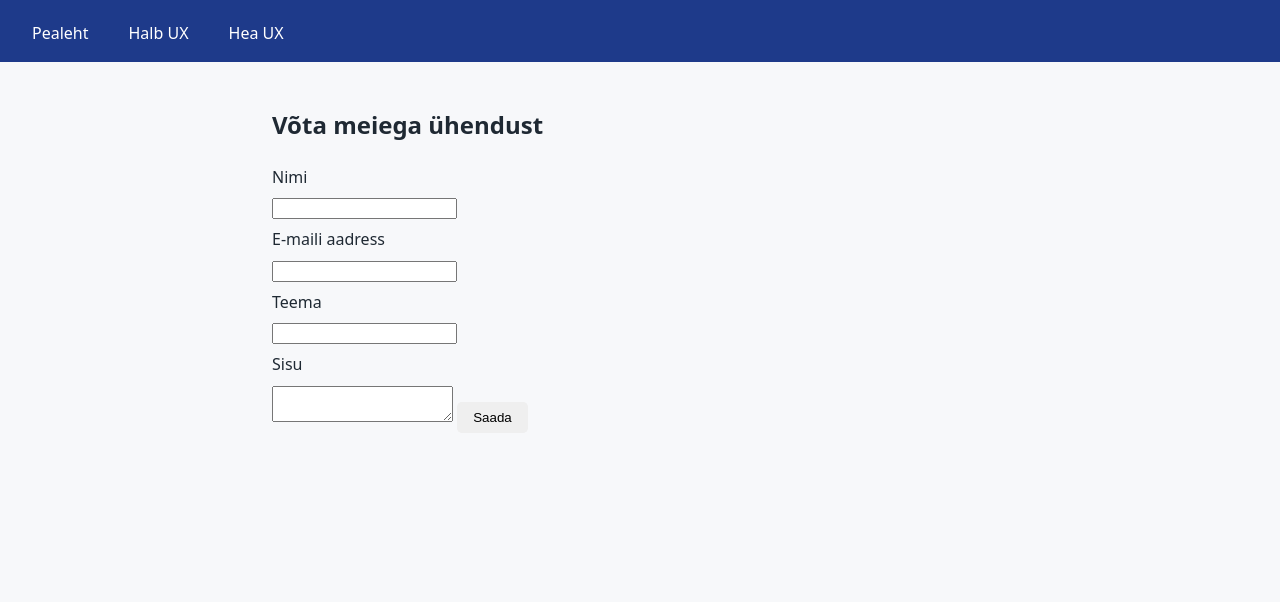
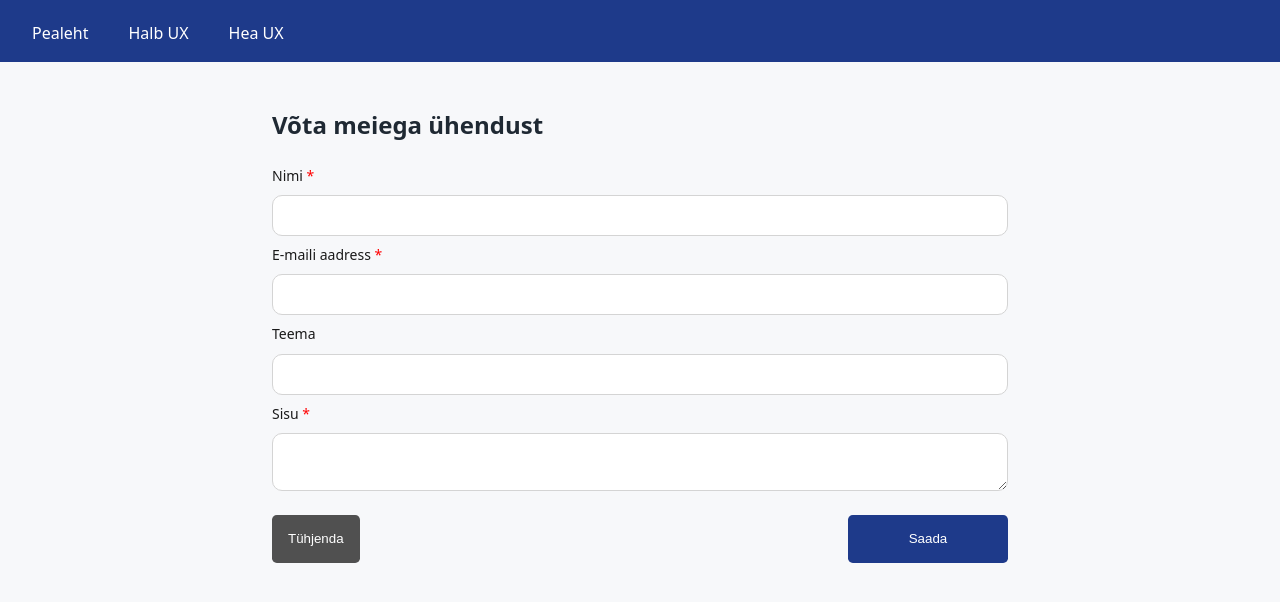
Before and after one commit to ks129/SE-projekt, a plain HTML site: page hea-ux.html in a window 1280 px wide. Shown: the part 72-674 px from the top of the page. Drawn offline with Linux system fonts and the light colour scheme.

Commit message:
Lisa hea UX kontaktivormile kujundus

```diff
--- a/hea-ux.html
+++ b/hea-ux.html
@@ -24,16 +24,27 @@
       <!-- TODO: Lisa mingisugune pilt -->
 
       <form action="/cgi-bin/contact.py" method="POST">
+        <div>
           <label for="name">Nimi</label>
           <input type="text" id="name" name="name" required>
+        </div>
+        <div>
           <label for="email">E-maili aadress</label>
           <input type="email" id="email" name="email" required>
+        </div>
+        <div>
           <label for="subject">Teema</label>
           <input type="text" id="subject" name="subject">
+        </div>
+        <div>
           <label for="content">Sisu</label>
           <textarea id="content" name="content" required></textarea>
+        </div>
 
-        <button type="submit">Saada</button>
+        <div class="buttons">
+          <button class="clear" type="button">Tühjenda</button>
+          <button class="submit" type="submit">Saada</button>
+        </div>
       </form>
     </div>
   </main>
--- a/style.css
+++ b/style.css
@@ -89,6 +89,53 @@ a:focus-visible {
   cursor: not-allowed;
 }
 
+.good-ux .contact label {
+  font-size: 14px;
+  color: #1a1a1a;
+}
+
+.good-ux .contact label:has(+ input[required])::after,
+.good-ux .contact label:has(+ textarea[required])::after {
+  content: " *";
+  color: red;
+  display: inline;
+}
+
+.good-ux .contact input, .good-ux .contact textarea {
+  padding: 11px 14px;
+  font-size: 15px;
+  border: 1px solid #d4d4d4;
+  border-radius: 10px;
+  background: #fff;
+  transition: border-color 120ms, box-shadow 120ms;
+  width: 100%;
+}
+
+.good-ux .contact .buttons {
+  display: flex;
+  justify-content: space-between;
+  margin-top: 1rem;
+  height: 3rem;
+}
+
+.good-ux .contact .buttons .clear {
+  background-color: #505050;
+  color: white;
+}
+
+.good-ux .contact .buttons .clear:hover {
+  background-color: #585858;
+}
+
+.good-ux .contact .buttons .submit {
+  background-color: var(--color-primary-dark);
+  color: white;
+  width: 10rem;
+}
+
+.good-ux .contact .buttons .submit:hover {
+  background-color: var(--color-primary);
+}
 
 /* SEKTSIOON: HALB UX */
 button {
```
Lines whose indentation alone changed are shown as unchanged.
